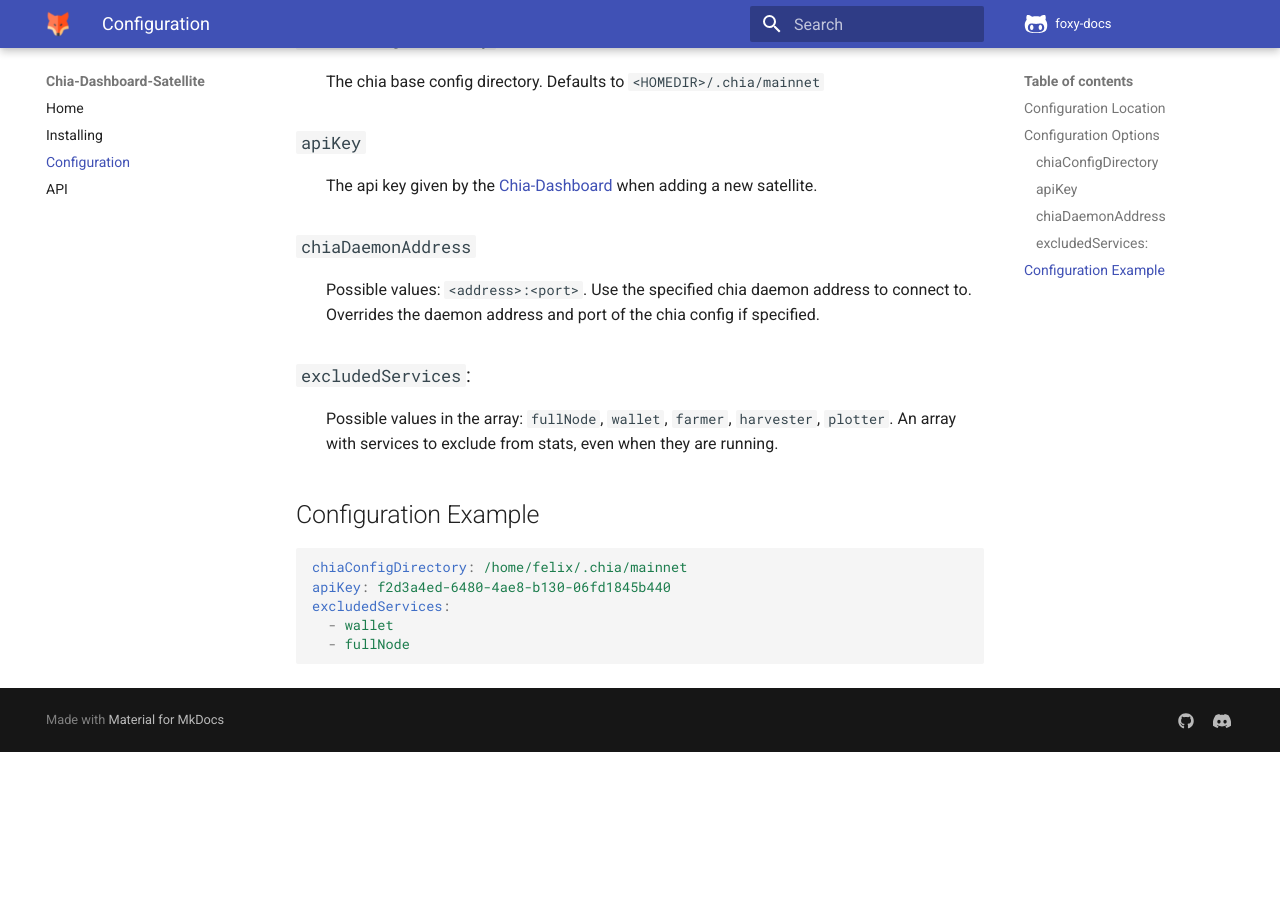
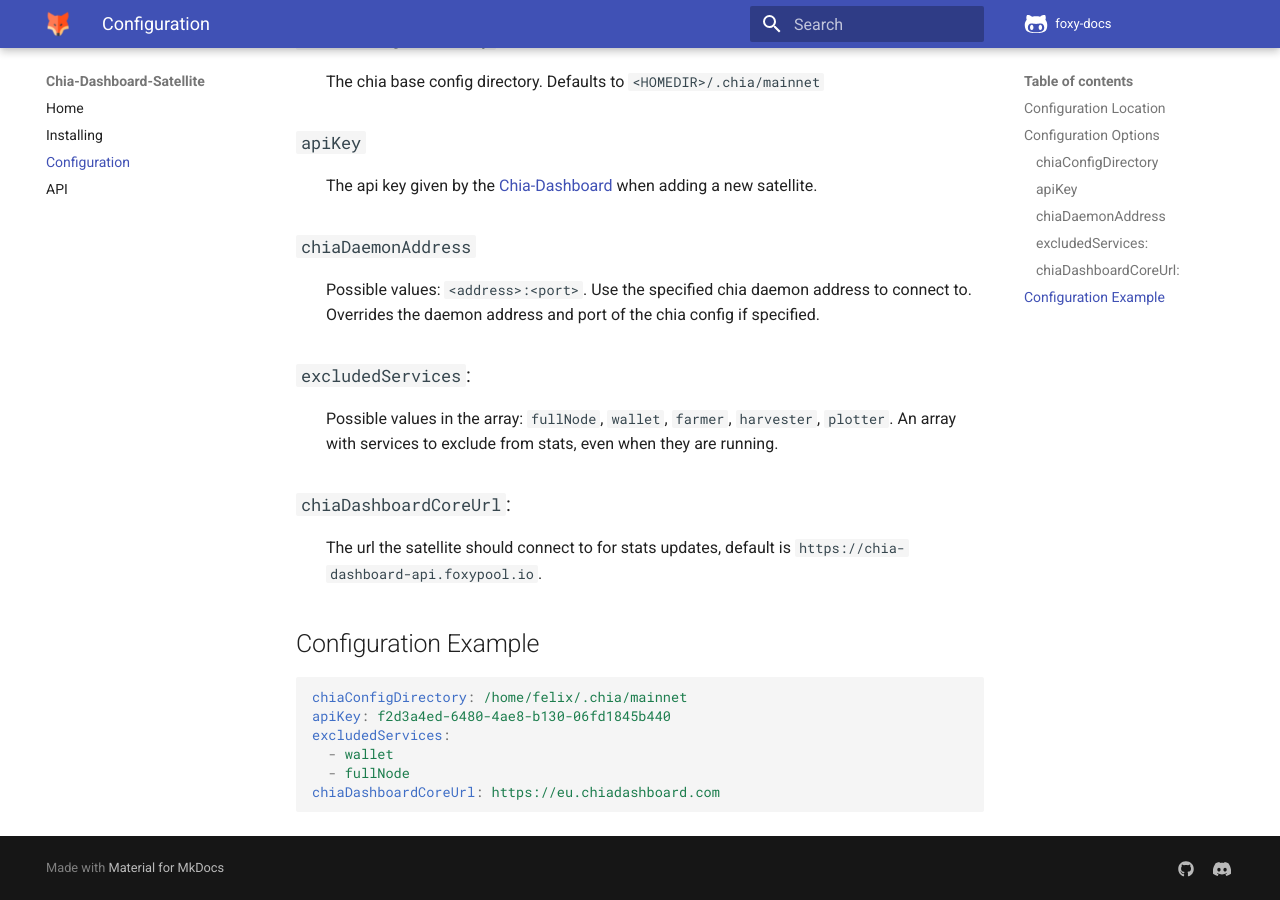
Before and after one commit to foxypool/docs, an MkDocs documentation site: the page built from docs/chia-dashboard-satellite/configuration.md, in a window 1280 px wide and 900 px high, scrolled down 511 px. Built offline with MkDocs 1.6.1 and Material for MkDocs 9.7.7, drawn with Linux system fonts in a browser that asks for light colours; comment, search, counter and statistics services are not loaded; before the commit the page ends 1263 px from its top, so only the background shows below that.

Commit message:
Add docs for chiaDashboardCoreUrl

````diff
--- a/docs/chia-dashboard-satellite/configuration.md
+++ b/docs/chia-dashboard-satellite/configuration.md
@@ -20,6 +20,9 @@
 ### `excludedServices`:
 : Possible values in the array: `fullNode`, `wallet`, `farmer`, `harvester`, `plotter`. An array with services to exclude from stats, even when they are running.
 
+### `chiaDashboardCoreUrl`:
+: The url the satellite should connect to for stats updates, default is `https://chia-dashboard-api.foxypool.io`.
+
 
 ## Configuration Example
 
@@ -29,4 +32,5 @@
 excludedServices:
   - wallet
   - fullNode
+chiaDashboardCoreUrl: https://eu.chiadashboard.com
 ```
````
